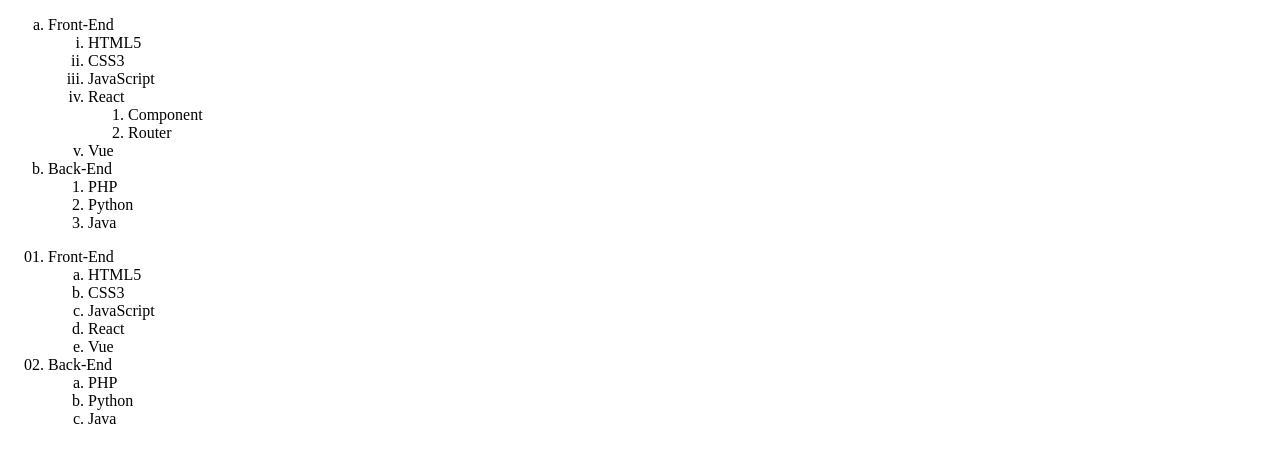
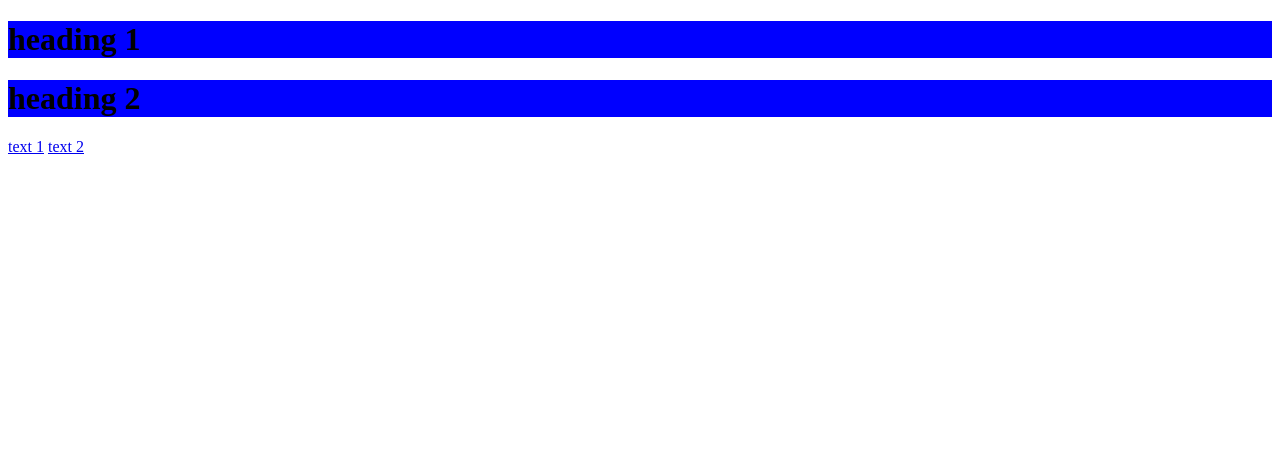
Before and after one commit to abdullah97-pro/Web-Design-Basic-to-Advanced-Tutorial-Code, a plain HTML site: page HTML5 Tutorials/page2.html in a window 1280 px wide. Drawn offline with Linux system fonts and the light colour scheme.

Commit message:
block and inline element

```diff
--- a/HTML5 Tutorials/page2.html
+++ b/HTML5 Tutorials/page2.html
@@ -5,11 +5,15 @@
     <meta name="viewport" content="width=device-width, initial-scale=1.0">
     <title>Document</title>
     <style>
-        ul {
+        /* ul {
             list-style-type: decimal-leading-zero;
         }
         ul li ul {
             list-style-type: lower-alpha;
+        } */
+
+        h1 {
+            background-color: blue;
         }
     </style>
 </head>
@@ -24,7 +28,7 @@ dt -> description term
 dd -> description definition
 -->
 
-    <ol type="a">
+    <!-- <ol type="a">
         <li>Front-End
             <ol type="i">
                 <li>HTML5</li>
@@ -65,7 +69,19 @@ dd -> description definition
                 <li>Java</li>
             </ul>
         </li>
-    </ul>
+    </ul> -->
+
+    <!--
+    block element
+    inline element
+    -->
+
+    <h1>heading 1</h1>
+    <h1>heading 2</h1>
+    <a href="#">text 1</a>
+    <a href="#">text 2</a>
+
+
 
 </body>
 </html>
```
